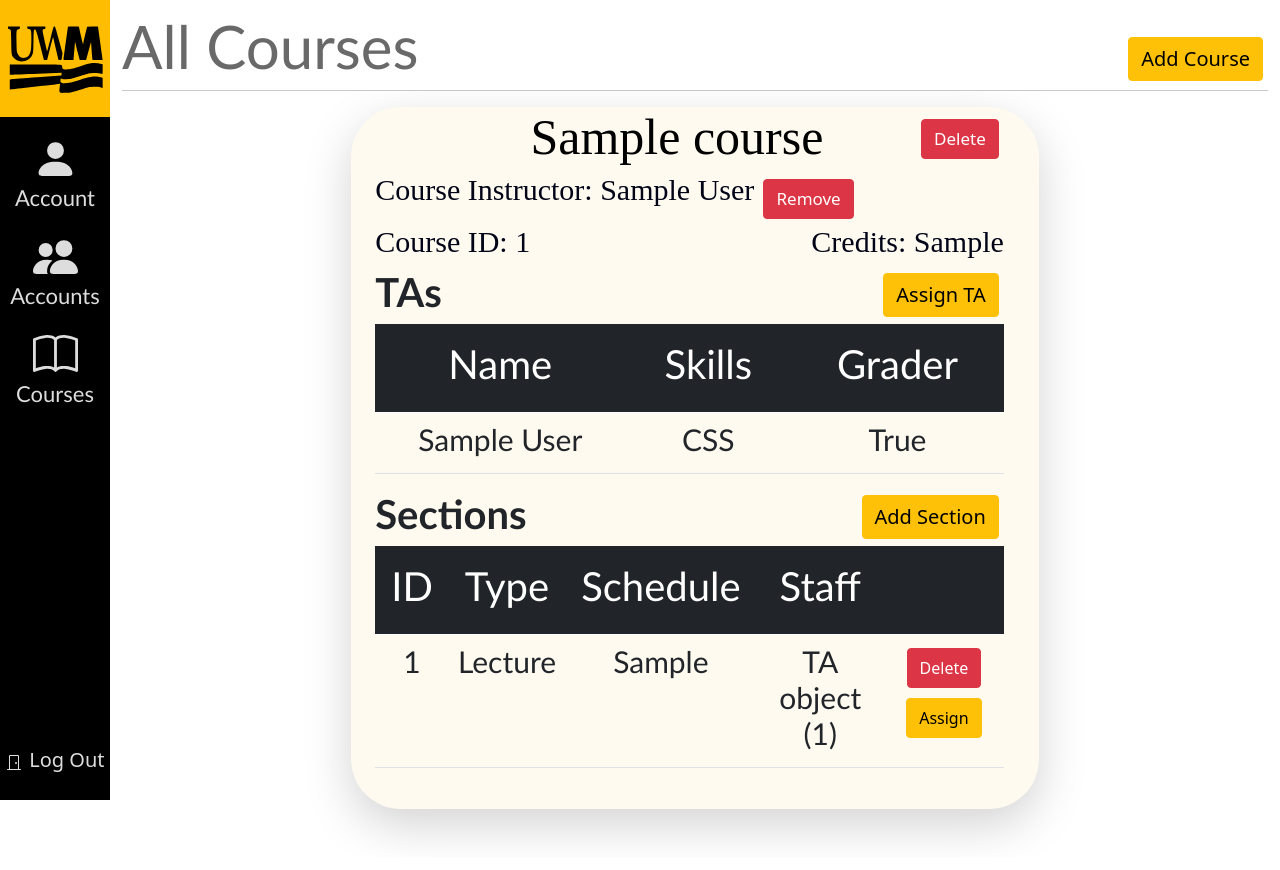
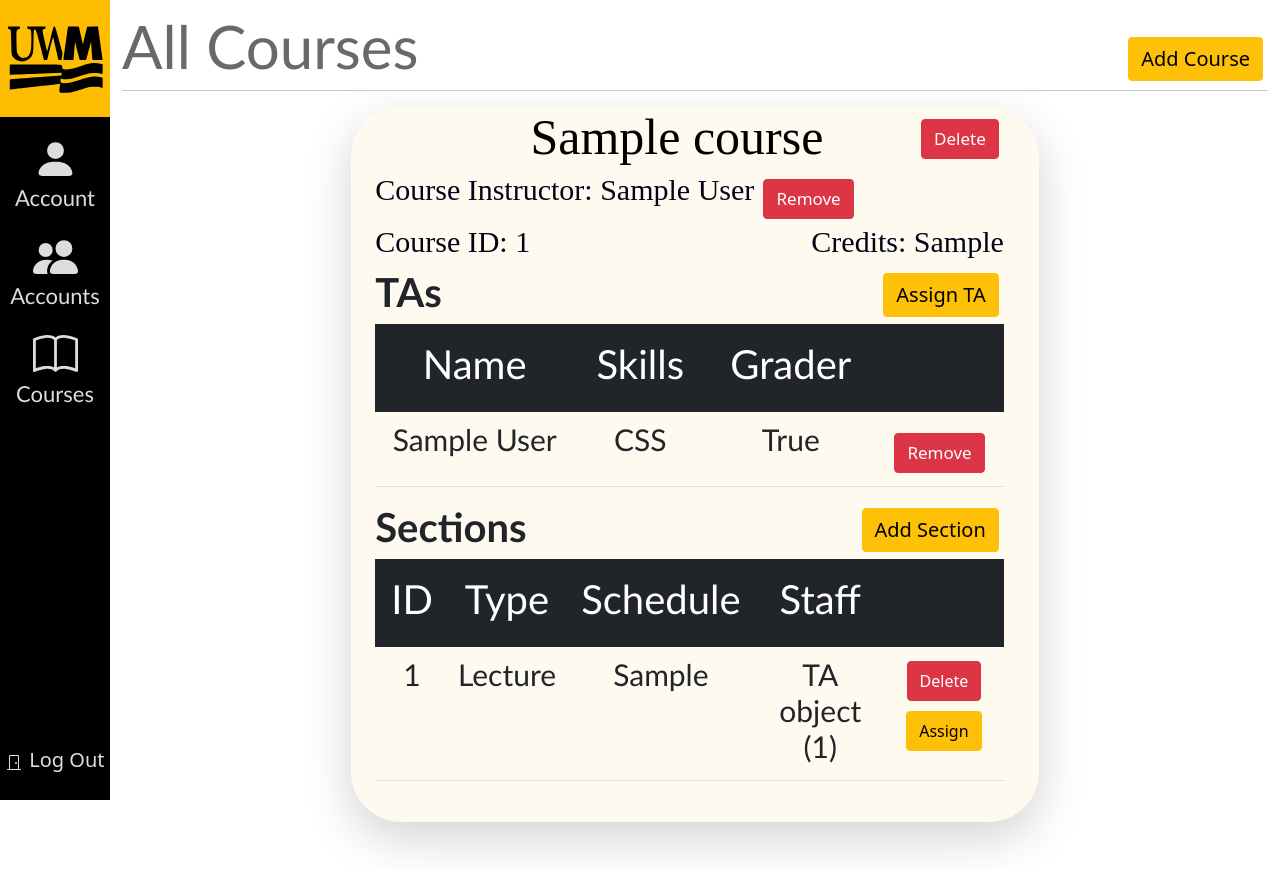
Before and after one commit to john4533/TA_App, a Django app: page /Courses/ in a window 1280 px wide. Before the commit the page ends 838 px from the top, so only its background shows below. Run offline with Django 3.2, Linux system fonts and the light colour scheme; tables that the repository leaves empty hold one stand-in row (values such as "Sample post").

Commit message:
added a remove button for TAs in coures

```diff
--- a/templates/all_courses.html
+++ b/templates/all_courses.html
@@ -83,7 +83,7 @@
                         <th><h5>Name</h5></th>
                         <th><h5>Skills</h5></th>
                         <th><h5>Grader</h5></th>
-
+                        <th></th>
                     </tr>
                     </thead>
                     <tbody>
@@ -94,6 +94,12 @@
                                 <td><h6>{{ TA.user.name }}</h6></td>
                                 <td><h6>CSS</h6></td>
                                 <td><h6>{{ TA.graderstatus }}</h6></td>
+                                <td>
+                                    <button type="submit" class="btn btn-danger delete-course-btn"
+                                            style="font-size:17px; margin-top:12px">
+                                        Remove
+                                    </button>
+                                </td>
                             </tr>
                         {% endif %}
                     {% endfor %}
```
